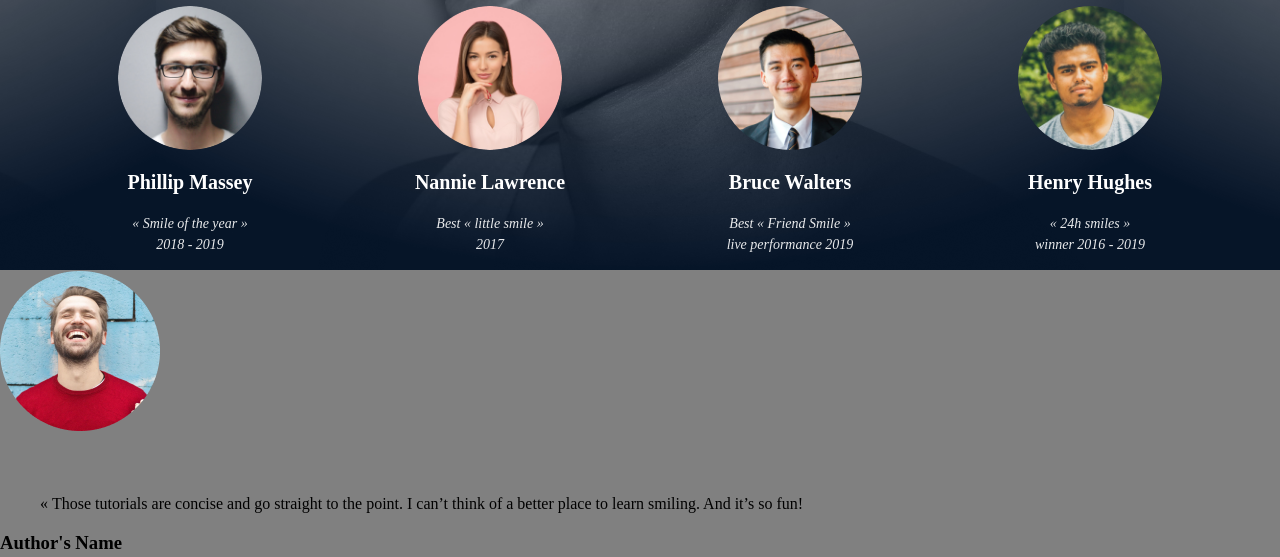
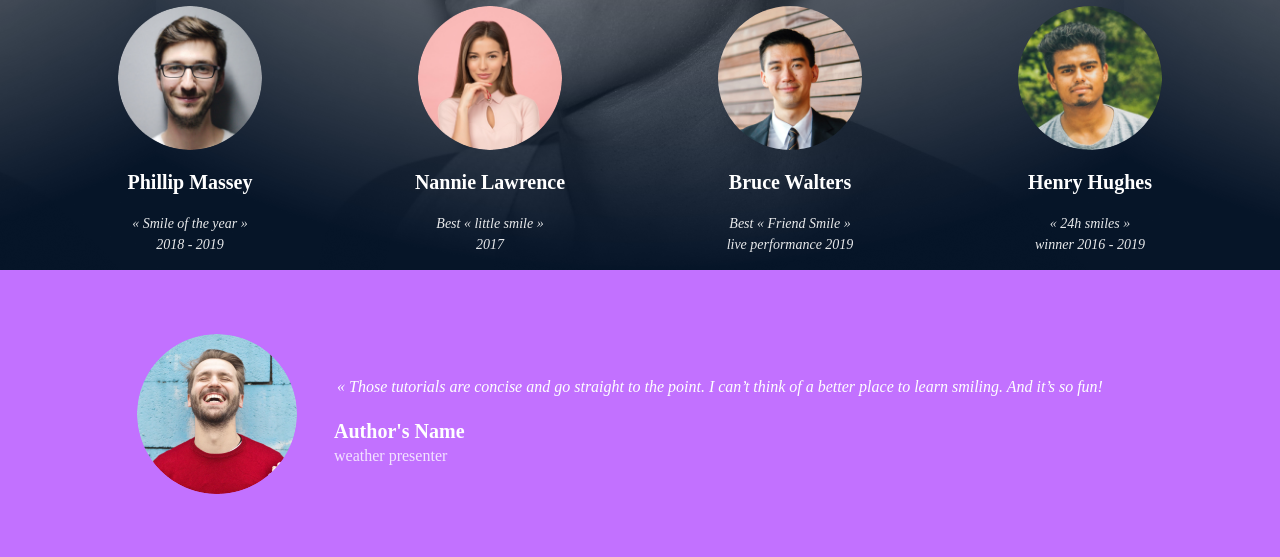
Before and after one commit to AkinsMikopee10/alx_html_css, a plain HTML site: page css_advanced/index.html in a window 1280 px wide. Shown: the part 395-952 px from the top of the page. Drawn offline with Linux system fonts and the light colour scheme.

Commit message:
Done with the Quotes page

```diff
--- a/css_advanced/index.html
+++ b/css_advanced/index.html
@@ -58,12 +58,12 @@
             </div>
         </section>
     </div>
-      <section>
+        <section id="author_quotes">
             <!--this is the quote section-->
-        <div>
+            <div id="author_image">
             <img src="images\Weather Man.png" alt="weather presenter">
             </div>
-        <div>
+            <div id="quotes">
                 <blockquote>
                     « Those tutorials are concise and go straight to the point. I can’t think of a better place to learn smiling. And it’s so fun!
                 </blockquote>
--- a/css_advanced/style.css
+++ b/css_advanced/style.css
@@ -169,3 +169,49 @@ section > div:last-child {
     line-height: 1.5;
     font-style: italic;
 }
+
+#author_quotes {
+    display: flex;
+    align-items: center;
+    justify-content: center;
+    padding: 64px 16px;
+    background-color: #C271FF;
+    color: white;
+    text-align: center;
+    margin-left: auto;
+    margin-right: auto;
+}
+
+#author_image img {
+    width: 160px;
+    height: 160px;
+    border-radius: 50%;
+    object-fit: cover;
+}
+
+#quotes {
+    margin-top: -50px;
+}
+
+#quotes blockquote {
+    font-size: 16px; /* Larger font for quote */
+    font-style: italic; /* Italicized as requested */
+    line-height: 1.6;
+    padding: 0;
+}
+
+#quotes h3 {
+    font-size: 20px; /* Author's name font size */
+    font-weight: 700;
+    margin-bottom: 4px;
+    margin-left: 37px;
+    text-align: left;
+}
+
+#quotes p {
+    font-size: 16px; /* Weather presenter text size */
+    opacity: 0.8;
+    margin: 0;
+    margin-left: 37px;
+    text-align: left;
+}
```
Lines whose indentation alone changed are shown as unchanged.
